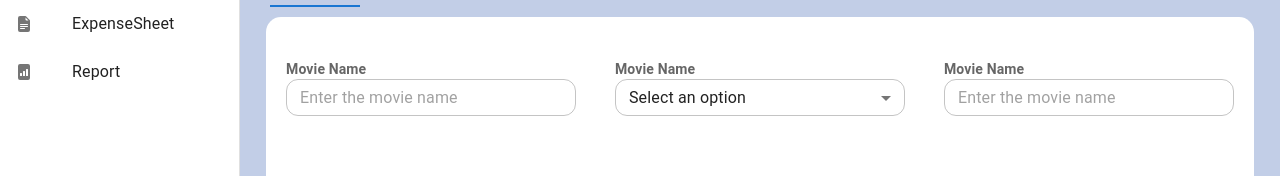
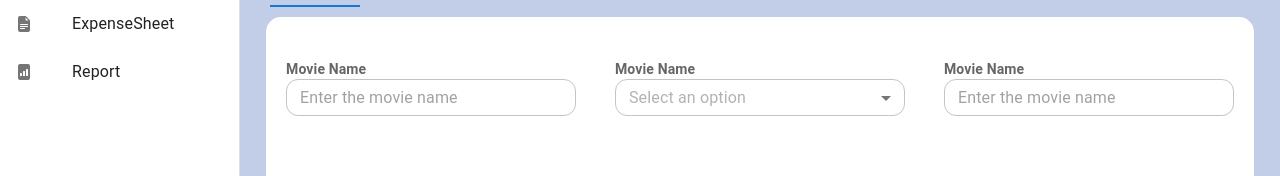
Before and after one commit to pravinkumar270601/ExpenseTrackingProject, a React (Create React App) app: page / in a window 1280 px wide. Shown: the part 121-297 px from the top of the page. Built offline with nearby package versions, Linux system fonts and the light colour scheme.

Commit message:
27-04-24

```diff
--- a/src/Components/CustomDropDown/CustomDropdown.jsx
+++ b/src/Components/CustomDropDown/CustomDropdown.jsx
@@ -3,7 +3,7 @@ import React from "react";
 import MenuItem from "@mui/material/MenuItem";
 import Select from "@mui/material/Select";
 import "./CustomDropdownMui.css";
-import "../ComponentsCss/componet.css"
+import "../ComponentsCss/componet.css";
 import { InputLabel } from "@mui/material";
 
 const CustomDropdownMui = ({ options, onSelect }) => {
@@ -23,10 +23,11 @@ const CustomDropdownMui = ({ options, onSelect }) => {
         displayEmpty
         inputProps={{ "aria-label": "Select option" }}
         className="customDropdown-input"
-        sx={{ borderRadius: "12px", height: "37px",width:"290px" }}
+        sx={{ borderRadius: "12px", height: "37px", width: "290px" }}
+
       >
-        <MenuItem value="" disabled>
-          <>Select an option</>
+        <MenuItem value="" disabled  >
+          <div style={{ color: 'rgba(0, 0, 0, 0.3)' }}>Select an option</div>
         </MenuItem>
 
         {options.map((option) => (
```
